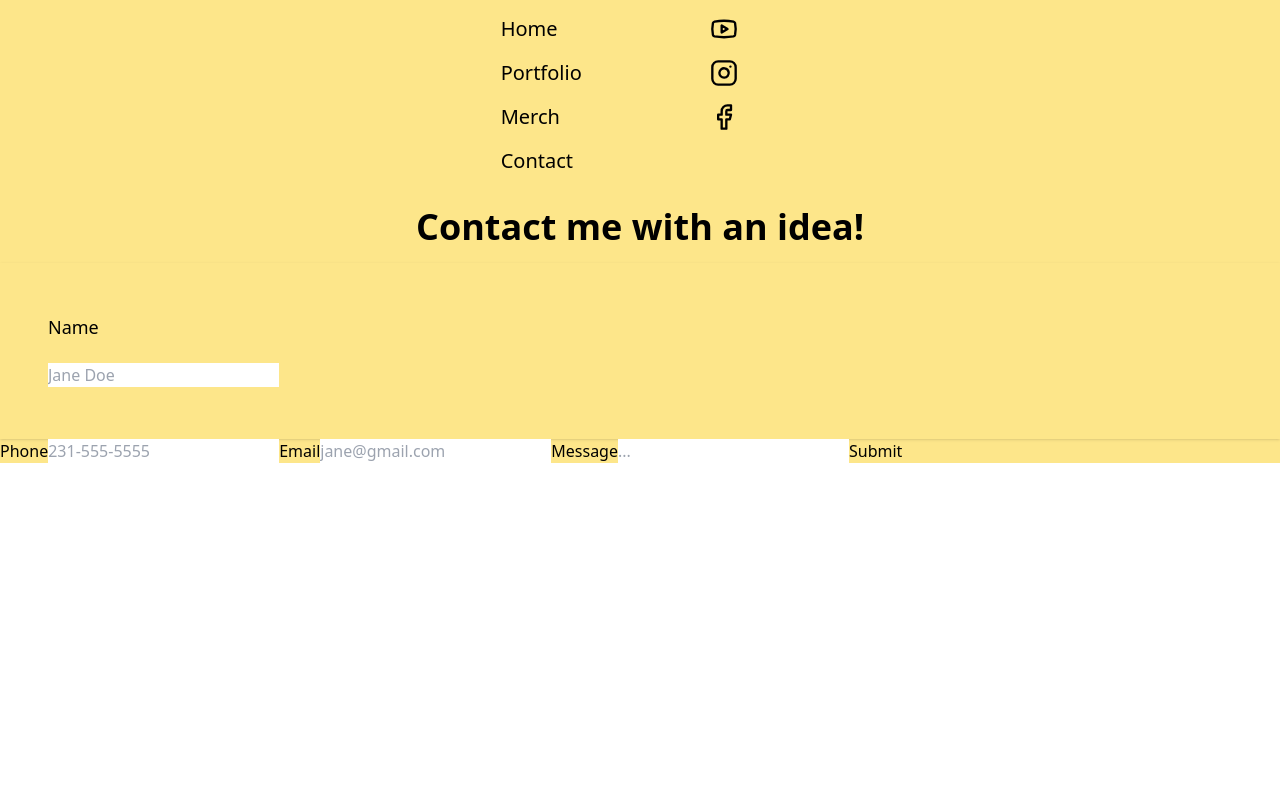
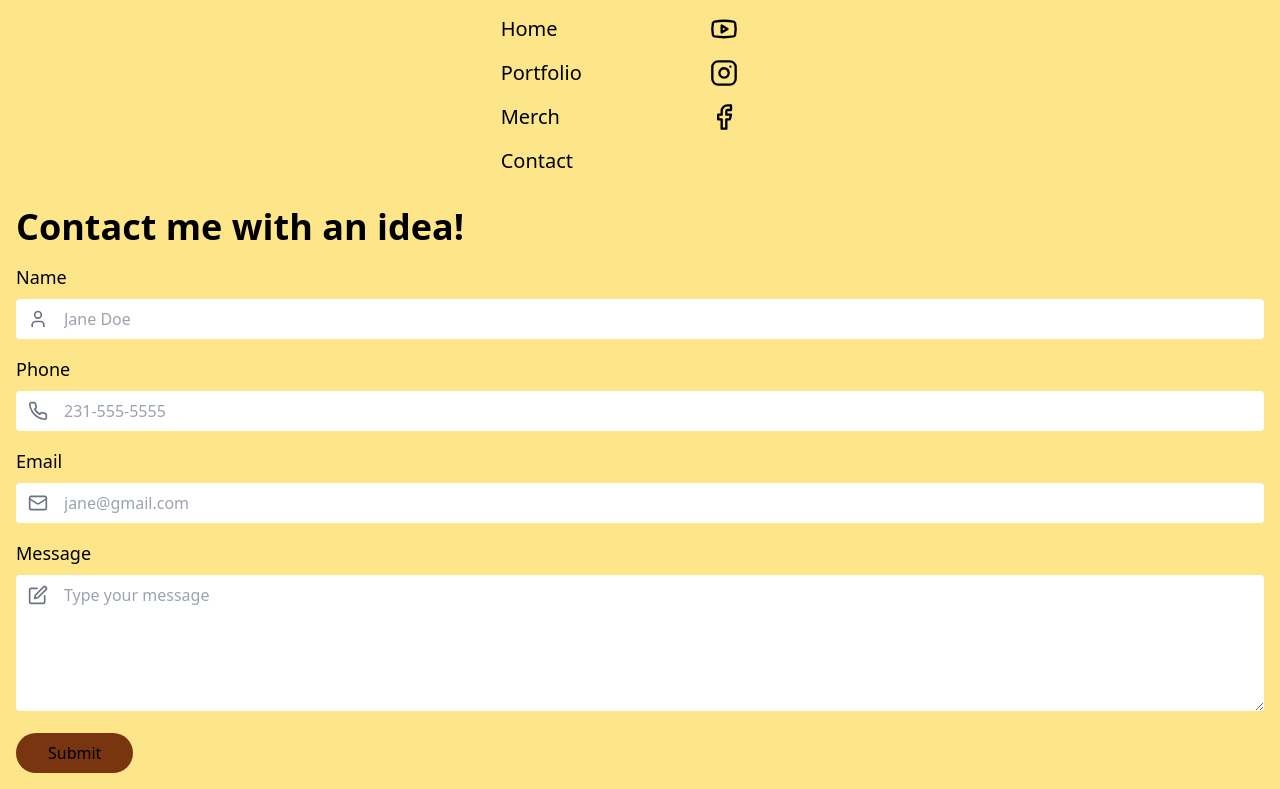
Before and after one commit to mikecebul/crafted-by-ray, a Next.js app: page / in a window 1280 px wide. Shown: the part 3394-4183 px from the top of the page. Before the commit the page ends 3857 px from the top, so only its background shows below. Built offline with nearby package versions, Linux system fonts and the light colour scheme.

Commit message:
CSS Contact Form

```diff
--- a/src/components/footer.tsx
+++ b/src/components/footer.tsx
@@ -2,7 +2,7 @@ import React from "react";
 import LogoFooter from "./ui/logoFooter";
 import { navigation } from "@/lib/utils";
 import Link from "next/link";
-import { Facebook } from "lucide-react";
+import { Edit, Facebook, Mail, Phone, User } from "lucide-react";
 import { Instagram } from "lucide-react";
 import { Youtube } from "lucide-react";
 import { useForm } from "react-hook-form";
@@ -59,21 +59,26 @@ const Footer = () => {
           </div>
         </div>
         {/* Contact Form */}
-        <div className="">
-          <h3 className="pb-4 text-4xl font-semibold text-center">
+        <div className="px-4 pb-4">
+          <h3 className="pb-4 text-4xl font-semibold">
             Contact me with an idea!
           </h3>
-          <form onSubmit={handleSubmit(onSubmit)}>
-            <div className="p-8 shadow">
-              <div className="px-4 py-5 space-y-6 bg-amber">
+          <form onSubmit={handleSubmit(onSubmit)} className="space-y-4">
+            <div className="flex flex-col items-center justify-center space-y-2">
+              <div className="w-full">
                 <label
                   htmlFor="name"
-                  className="block text-lg font-medium leading-6"
+                  className="block pb-2 text-lg font-medium"
                 >
                   Name
                 </label>
-                <div className="mt-2">
+                <div className="relative">
+                  <User
+                    className="absolute text-gray-500 -translate-y-1/2 top-1/2 left-3"
+                    size={20}
+                  />
                   <input
+                    className="w-full py-2 pl-12 rounded"
                     placeholder="Jane Doe"
                     type="text"
                     {...register("name", { required: true })}
@@ -82,8 +87,21 @@ const Footer = () => {
               </div>
             </div>
 
-            <label htmlFor="phone">Phone</label>
+            <div className="flex flex-col items-center justify-center space-y-2">
+              <div className="w-full">
+                <label
+                  className="block pb-2 text-lg font-medium"
+                  htmlFor="phone"
+                >
+                  Phone
+                </label>
+                <div className="relative">
+                  <Phone
+                    className="absolute text-gray-500 -translate-y-1/2 top-1/2 left-3"
+                    size={20}
+                  />
                   <input
+                    className="w-full py-2 pl-12 rounded"
                     placeholder="231-555-5555"
                     type="tel"
                     {...register("phone", {
@@ -92,28 +110,70 @@ const Footer = () => {
                       maxLength: 12,
                     })}
                   />
+                </div>
+              </div>
+            </div>
 
-            <label htmlFor="email">Email</label>
+            <div className="flex flex-col items-center justify-center space-y-2">
+              <div className="w-full">
+                <label
+                  className="block pb-2 text-lg font-medium"
+                  htmlFor="email"
+                >
+                  Email
+                </label>
+                <div className="relative">
+                  <Mail
+                    className="absolute text-gray-500 -translate-y-1/2 top-1/2 left-3"
+                    size={20}
+                  />
                   <input
+                    className="w-full py-2 pl-12 rounded"
                     placeholder="jane@gmail.com"
                     type="email"
-              {...register("email", { required: true, pattern: /^\S+@\S+$/i })}
+                    {...register("email", {
+                      required: true,
+                      pattern: /^\S+@\S+$/i,
+                    })}
                   />
-
-            <label htmlFor="message">Message</label>
-            <input
-              placeholder="..."
-              type="text"
+                </div>
+              </div>
+            </div>
+            <div className="flex flex-col items-center justify-center space-y-2">
+              <div className="w-full">
+                <label
+                  className="block pb-2 text-lg font-medium"
+                  htmlFor="message"
+                >
+                  Message
+                </label>
+                <div className="relative">
+                  <Edit
+                    className="absolute text-gray-500 -translate-y-1/2 top-[20px] left-3"
+                    size={20}
+                  />
+                  <textarea
+                    className="w-full py-2 pl-12 rounded"
+                    rows={5}
+                    placeholder="Type your message"
                     {...register("message", {
                       required: true,
                       minLength: 3,
                       maxLength: 1000,
                     })}
                   />
+                </div>
+              </div>
+            </div>
 
             {errors.exampleRequired && <span>This field is required</span>}
 
-            <input type="submit" />
+            <button
+              type="submit"
+              className="px-8 py-2 rounded-full bg-amber-900"
+            >
+              Submit
+            </button>
           </form>
         </div>
       </div>
```
Lines whose indentation alone changed are shown as unchanged.
